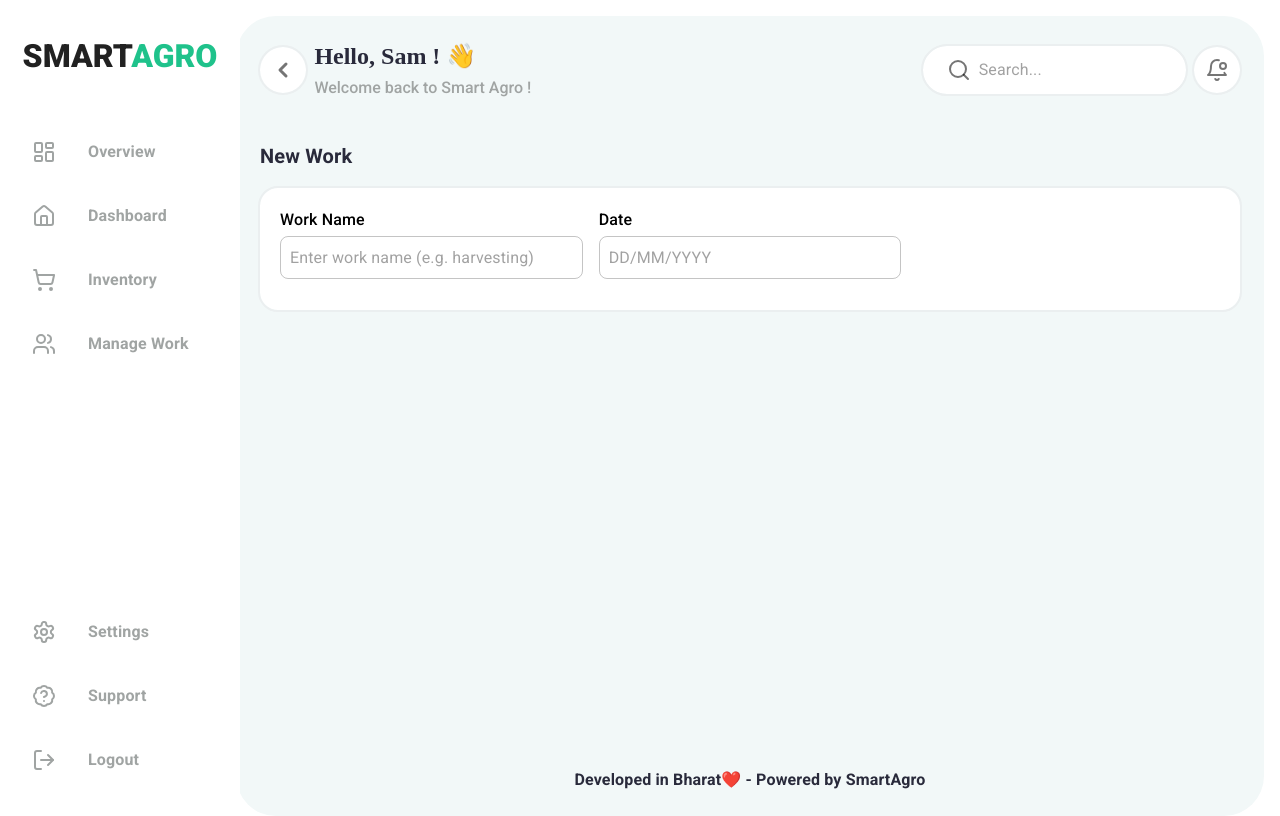
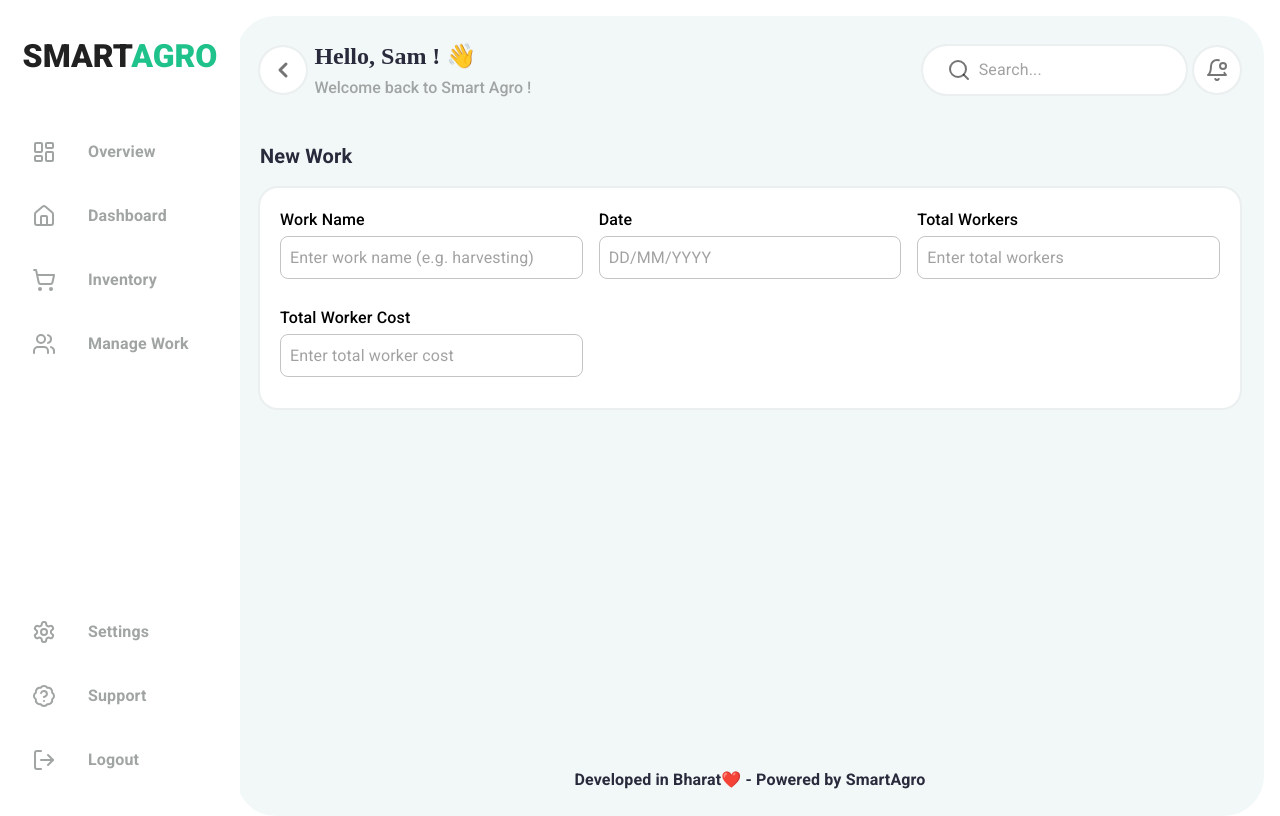
Before and after one commit to SambhajiShinde1234/saas-web-application-smart-agro, a React (Vite) app: page /work/new in a window 1280 px wide. Built offline with nearby package versions, Linux system fonts and the light colour scheme.

Commit message:
added work form

```diff
--- a/src/pages/manage-labour/components/NewWork.jsx
+++ b/src/pages/manage-labour/components/NewWork.jsx
@@ -10,7 +10,18 @@
 const taskValidationSchema = yup.object({
   work: yup.string().trim().required('Work title is required'),
   date: yup.string().required('Date is required'),
+  totalWorkers: yup
+    .number()
+    .transform((value, originalValue) => (originalValue === '' ? null : value))
+    .positive('This value must be positive')
+    .required('Total workers are required'),
+  totalCost: yup
+    .number()
+    .transform((value, originalValue) => (originalValue === '' ? null : value))
+    .positive()
+    .required('Total worker cost is required'),
 });
+
 const NewWork = () => {
   const {
     handleSubmit,
@@ -49,6 +60,26 @@
                 errorMessage={errors.date?.message}
               />
             </Grid2>
+            <Grid2 size={{ xs: 12, sm: 6, lg: 4 }}>
+              <DxTextField
+                label="Total Workers"
+                type="number"
+                name="noOfWorkers"
+                placeholder="Enter total workers"
+                control={control}
+                errorMessage={errors.totalWorkers?.message}
+              />
+            </Grid2>
+            <Grid2 size={{ xs: 12, sm: 6, lg: 4 }}>
+              <DxTextField
+                label="Total Worker Cost"
+                type="number"
+                name="totalCost"
+                placeholder="Enter total worker cost"
+                control={control}
+                errorMessage={errors.totalCost?.message}
+              />
+            </Grid2>
           </Grid2>
         </form>
       </StyledCard>
```
